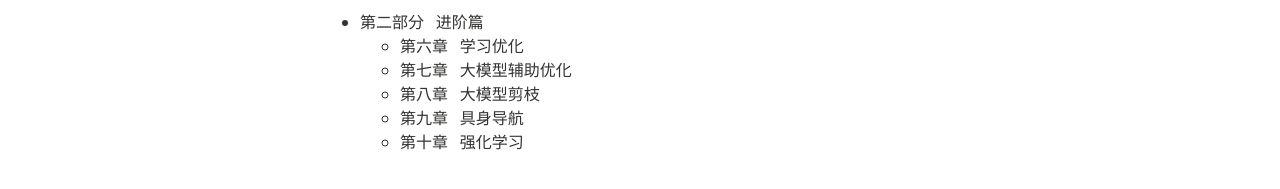
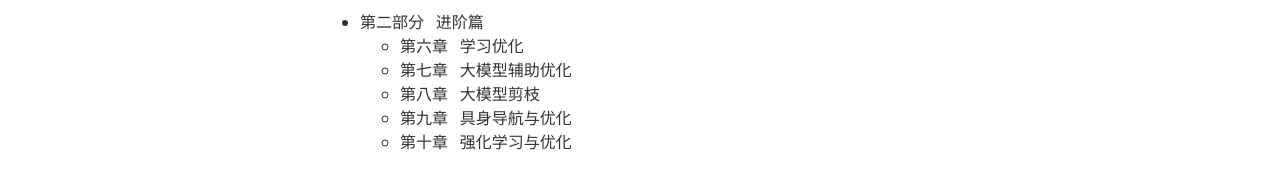
Before and after one commit to xianchaoxiu/xianchaoxiu.github.io, a Jekyll site: the page built from chinese/OPT/index.md, in a window 1280 px wide. Shown: the part 457-646 px from the top of the page. Built offline with Jekyll 4.4.1, drawn with Linux system fonts in a browser that asks for light colours; nearby versions of some CDN libraries.

Commit message:
Update index.md

```diff
--- a/chinese/OPT/index.md
+++ b/chinese/OPT/index.md
@@ -27,5 +27,5 @@ share: false
   - 第六章 &nbsp;  学习优化 <br>
   - 第七章 &nbsp;  大模型辅助优化 <br>
   - 第八章 &nbsp;  大模型剪枝 <br>
-  - 第九章 &nbsp;  具身导航 <br>
-  - 第十章 &nbsp;  强化学习 <br>
+  - 第九章 &nbsp;  具身导航与优化 <br>
+  - 第十章 &nbsp;  强化学习与优化 <br>
```
